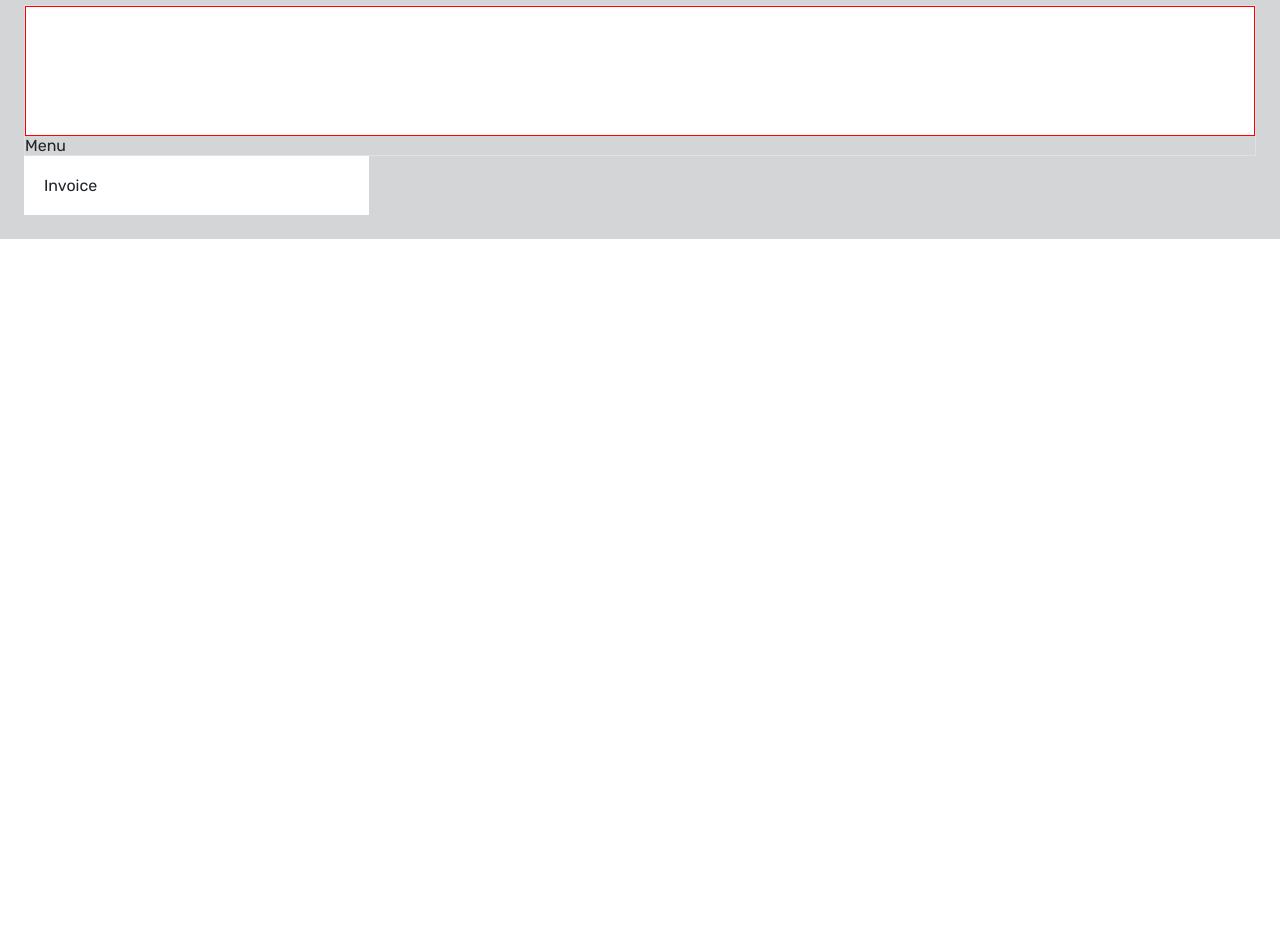
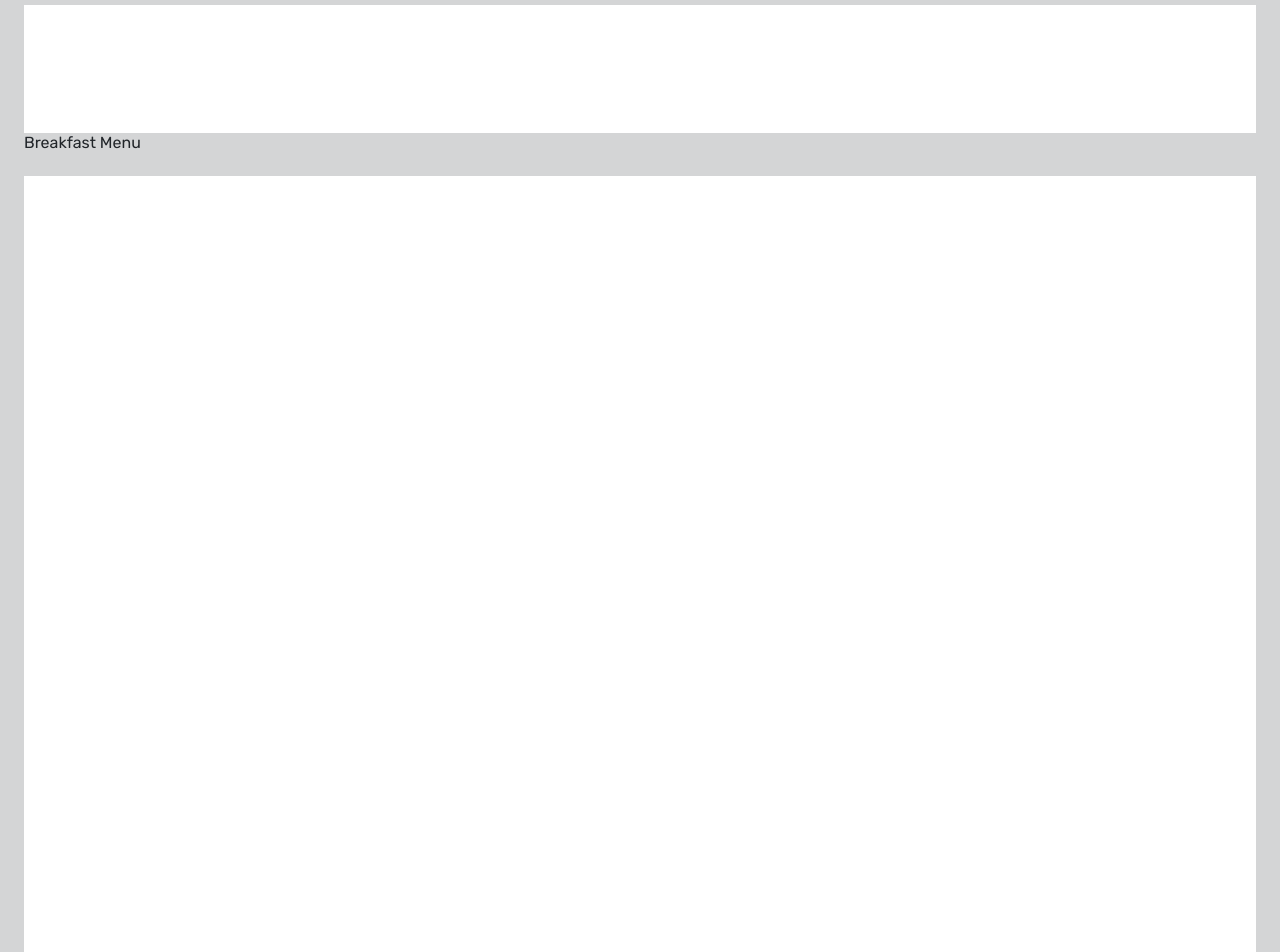
Before and after one commit to cygullem/POS_System_ReactVite_PHP, a React (Vite) app in the folder FrontEnd/gullemPOS/: page / in a window 1280 px wide. Shown: the part 860-1812 px from the top of the page. Before the commit the page ends 1099 px from the top, so only its background shows below. Built offline with nearby package versions, Linux system fonts and the light colour scheme.

Commit message:
UI:  Dashboard & Menu

```diff
--- a/FrontEnd/gullemPOS/src/CSS/main.css
+++ b/FrontEnd/gullemPOS/src/CSS/main.css
@@ -2,76 +2,98 @@
 @tailwind components;
 @tailwind utilities;
 
-*{
+* {
     margin: 0;
     padding: 0;
     box-sizing: border-box;
     font-family: 'Rubik', sans-serif;
 }
 
-:root{
+:root {
     --border-gray: #e1e1e1;
     --bg-gray: #D4D5D6;
     --icon: #b1b1b1;
 }
 
+::-webkit-scrollbar {
+    display: none;
+}
 
 
 /*===================================== Dashboard =====================================*/
-.dashboard_container{
+.dashboard_container {
     background-color: var(--bg-gray);
 }
 
 
 
 /*===================================== Sidebar =====================================*/
-.sidebar{
+.sidebar {
     padding: 15px;
     background-color: #ffffff;
     border: 1px solid var(--border-gray);
 }
-.sidebar_header i{
+
+.sidebar_header i {
     font-size: 40px;
     color: #3772f0;
 }
-.sidebar_footer i{
+
+.sidebar_footer i {
     font-size: 23px;
 }
-.sidebar_links li i{
+
+.sidebar_links li i {
     color: var(--icon);
 }
-.sidebar_links li:hover{
+
+.sidebar_links li:hover {
     color: #ffffff;
 }
 
 
 
 /*===================================== Navbar =====================================*/
-.navbar_container{
+.navbar_container {
     padding: 10px;
     background-color: #ffffff;
     border: 1px solid var(--border-gray);
 }
-.navbar_userProfile i{
+
+.navbar_userProfile i {
     color: var(--icon);
 }
 
 
 
 /*===================================== Categories =====================================*/
-.categories_container{
-    border: 1px solid red;
-}
-.category_item{
+
+.category_item {
     background-color: #ffffff;
 }
 
 
 
 /*===================================== Invoice =====================================*/
-.invoice_container{
+.invoice_container {
     background-color: #ffffff;
     padding: 20px;
     width: 28%;
     height: 100%;
 }
+
+
+
+/*===================================== Menu =====================================*/
+/* .menu_container{
+    height: 65vh;
+}
+.menu_items_container{
+    height: 47vh;
+    max-height: 47vh;
+    overflow: auto;
+} */
+.menu_items {
+    background-color: #ffffff;
+    height: 25vh;
+}
--- a/FrontEnd/gullemPOS/src/Components/Menu.jsx
+++ b/FrontEnd/gullemPOS/src/Components/Menu.jsx
@@ -1,7 +1,17 @@
 const Menu = () => {
     return (
         <>
-            <h1 className="text-3xl font-semibold cursor-pointer">Menu</h1>
+            <div className="menu_container h-full overflow-auto">
+                <h1 className="text-3xl font-semibold">Breakfast Menu</h1>
+                <div className="menu_items_container grid grid-cols-3 mt-4 gap-4">
+                    <div className="menu_items rounded-lg cursor-pointer active:scale-95"></div>
+                    <div className="menu_items rounded-lg cursor-pointer active:scale-95"></div>
+                    <div className="menu_items rounded-lg cursor-pointer active:scale-95"></div>
+                    <div className="menu_items rounded-lg cursor-pointer active:scale-95"></div>
+                    <div className="menu_items rounded-lg cursor-pointer active:scale-95"></div>
+                    <div className="menu_items rounded-lg cursor-pointer active:scale-95"></div>
+                </div>
+            </div>
         </>
     );
 }
--- a/FrontEnd/gullemPOS/src/Pages/Dashboard.jsx
+++ b/FrontEnd/gullemPOS/src/Pages/Dashboard.jsx
@@ -14,8 +14,8 @@ const Dashboard = () => {
             <div className="flex flex-col flex-1 overflow-hidden">
                 <Navbar />
 
-                <div className="menuContent flex p-4 gap-4 overflow-auto">
-                    <div className="flex flex-col flex-1 border">
+                <div className="menuContent h-full flex p-4 gap-4 overflow-auto">
+                    <div className="flex flex-col flex-1">
                         <Categories className="mb-4" />
                         <Menu className="mr-4" />
                     </div>
```
